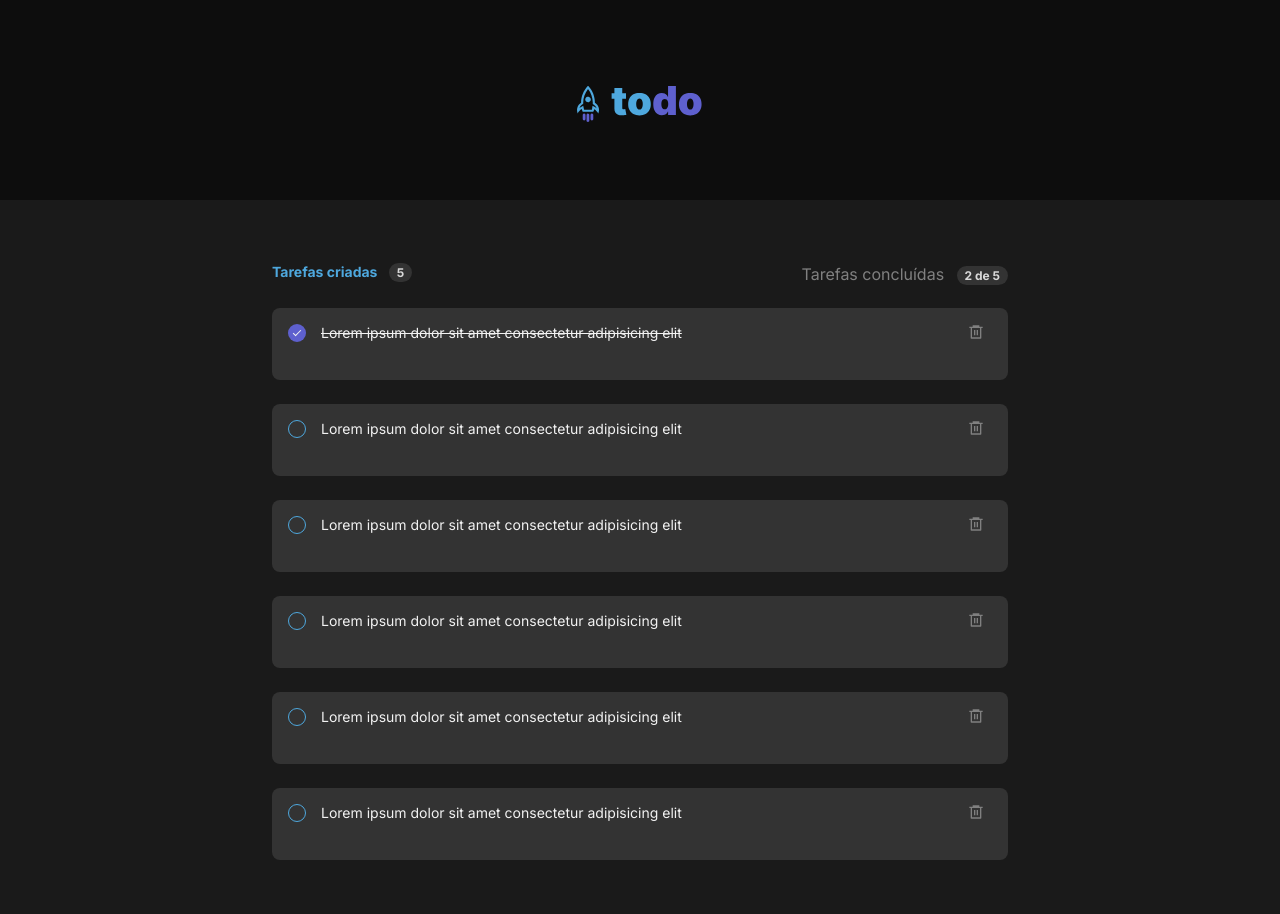
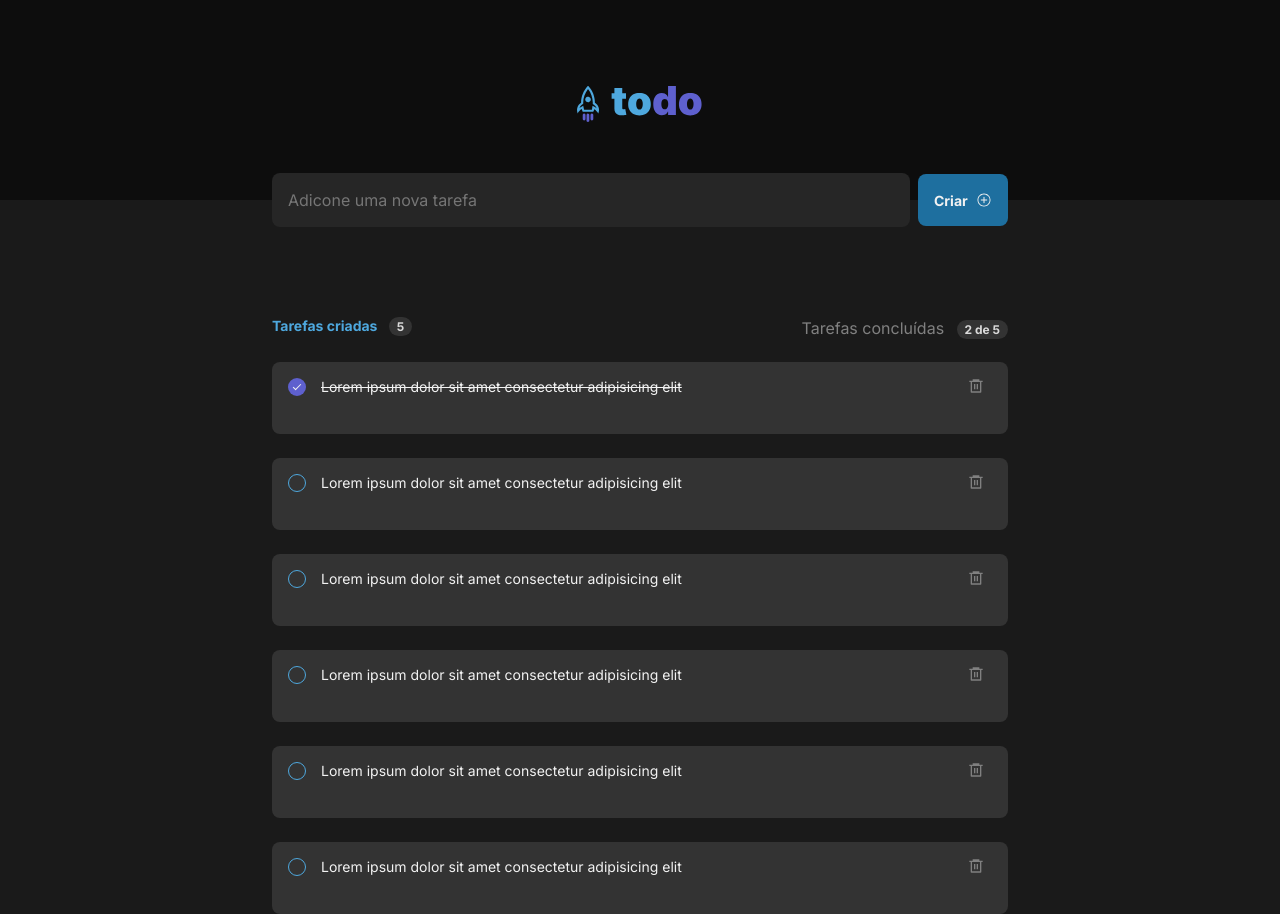
Before and after one commit to jrsoares/todoList, a React (Vite) app: page / in a window 1280 px wide. Before the commit the page ends 860 px from the top, so only its background shows below. Built offline with nearby package versions, Linux system fonts and the light colour scheme.

Commit message:
adding defaultChecked props in TasksListItems component

```diff
--- a/src/App.tsx
+++ b/src/App.tsx
@@ -3,7 +3,7 @@ import { Header } from "./components/Header";
 import { Tasks } from "./components/Tasks";
 import "./global.css";
 import { v4 as uuidv4 } from "uuid";
-import { TaskListItems } from "./components/TaskListItems";
+import { NewTaskForm } from "./components/NewTaskForm";
 
 const initialTodos: Todo[] = [
   {
@@ -54,10 +54,19 @@ function App() {
     setTasks(newTodoList);
   };
 
+  const addTodo: AddTodo = (description: string) => {
+    const newTodo = {
+      id: uuidv4(),
+      complete: false,
+      description,
+    };
+    setTasks([...tasks, newTodo]);
+  };
+
   return (
     <>
       <Header />
-      <Tasks todos={tasks} toogleTodo={toogleTodo} />
+      <Tasks todos={tasks} toogleTodo={toogleTodo} addTodo={addTodo} />
     </>
   );
 }
--- a/src/components/NewTaskForm.tsx
+++ b/src/components/NewTaskForm.tsx
@@ -1,15 +1,35 @@
+import { ChangeEvent, FormEvent, useState } from "react";
 import styles from "./NewTaskForm.module.css";
 import { IoIosAddCircleOutline } from "react-icons/io";
 
-export function NewTaskForm() {
+interface PropsNewTodo {
+  addTodo: AddTodo;
+}
+
+export function NewTaskForm({ addTodo }: PropsNewTodo) {
+  const [description, setDescription] = useState("");
+
+  const handleInputTask = (event: ChangeEvent<HTMLInputElement>) => {
+    const inputTask = event.target.value;
+    setDescription(inputTask);
+  };
+
+  const handleSubmitAdd = (event: FormEvent) => {
+    event.preventDefault();
+    addTodo(description);
+    setDescription("");
+  };
+
   return (
-    <form>
+    <form onSubmit={handleSubmitAdd}>
       <div className={styles.FormWrapper}>
         <input
           type="text"
           name=""
           id=""
           placeholder="Adicone uma nova tarefa"
+          onChange={handleInputTask}
+          value={description}
         />
         <button type="submit">
           Criar <IoIosAddCircleOutline size="16px" fontWeight="bold" />
--- a/src/components/TaskListItems.tsx
+++ b/src/components/TaskListItems.tsx
@@ -11,7 +11,7 @@ export function TaskListItems({ todo, toogleTodo }: PropsListTodo) {
       <div className={styles.tasks}>
         <input
           className={styles.taskCheck}
-          checked={todo.complete}
+          defaultChecked={todo.complete}
           type="checkbox"
           onClick={() => {
             toogleTodo(todo);
--- a/src/components/Tasks.tsx
+++ b/src/components/Tasks.tsx
@@ -1,13 +1,15 @@
 import styles from "./Tasks.module.css";
 import { ChangeEvent, FormEvent, useState } from "react";
 import { TaskListItems } from "./TaskListItems";
+import { NewTaskForm } from "./NewTaskForm";
 
 interface PropsTasks {
   todos: Todo[];
   toogleTodo: ToogleTodo;
+  addTodo: AddTodo;
 }
 
-export function Tasks({ todos, toogleTodo }: PropsTasks) {
+export function Tasks({ todos, toogleTodo, addTodo }: PropsTasks) {
   // const [tasks, setTasks] = useState([]);
   // const [task, setTask] = useState({});
   //
@@ -30,6 +32,7 @@ export function Tasks({ todos, toogleTodo }: PropsTasks) {
 
   return (
     <>
+      <NewTaskForm addTodo={addTodo} />
       <div className={styles.wrapper}>
         <div className={styles.info}>
           <p className={styles.taskCount}>
--- a/src/types.d.ts
+++ b/src/types.d.ts
@@ -5,3 +5,4 @@ interface Todo {
 }
 
 type ToogleTodo = (selectTodo: Todo) => void;
+type AddTodo = (description: string) => void;
```
